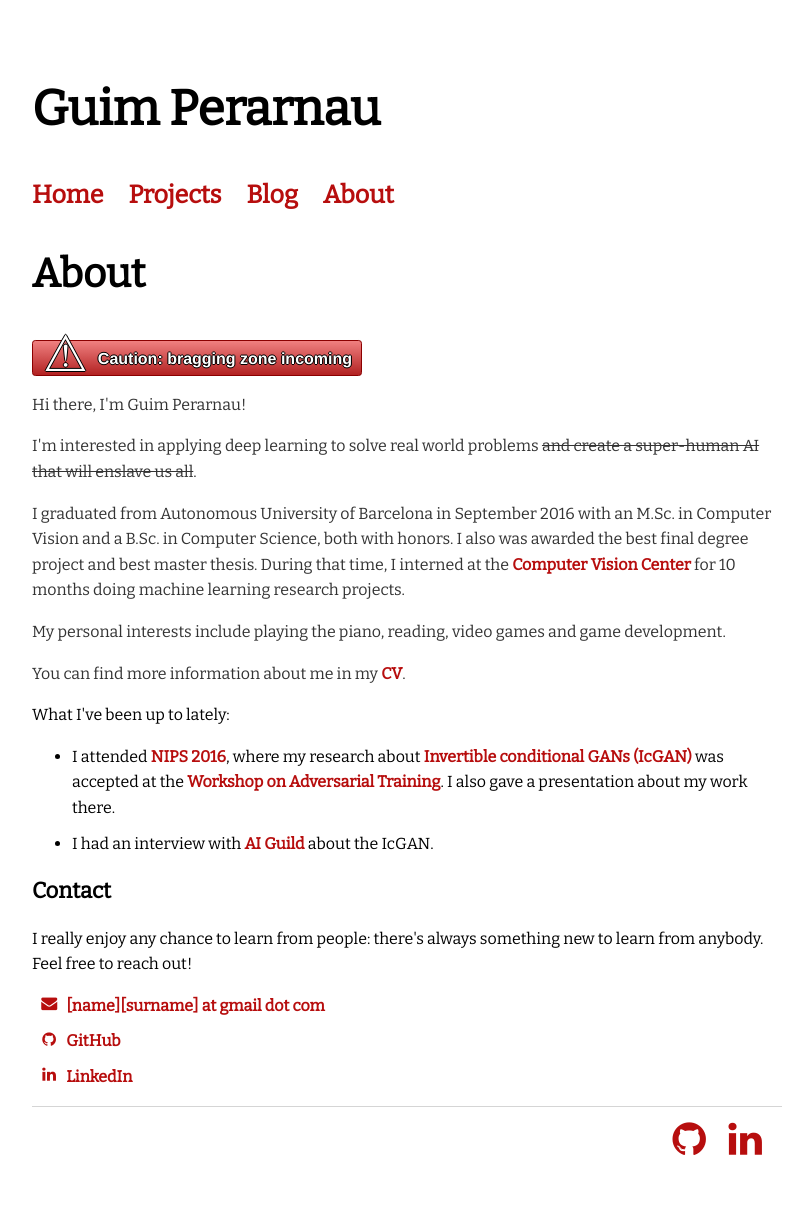
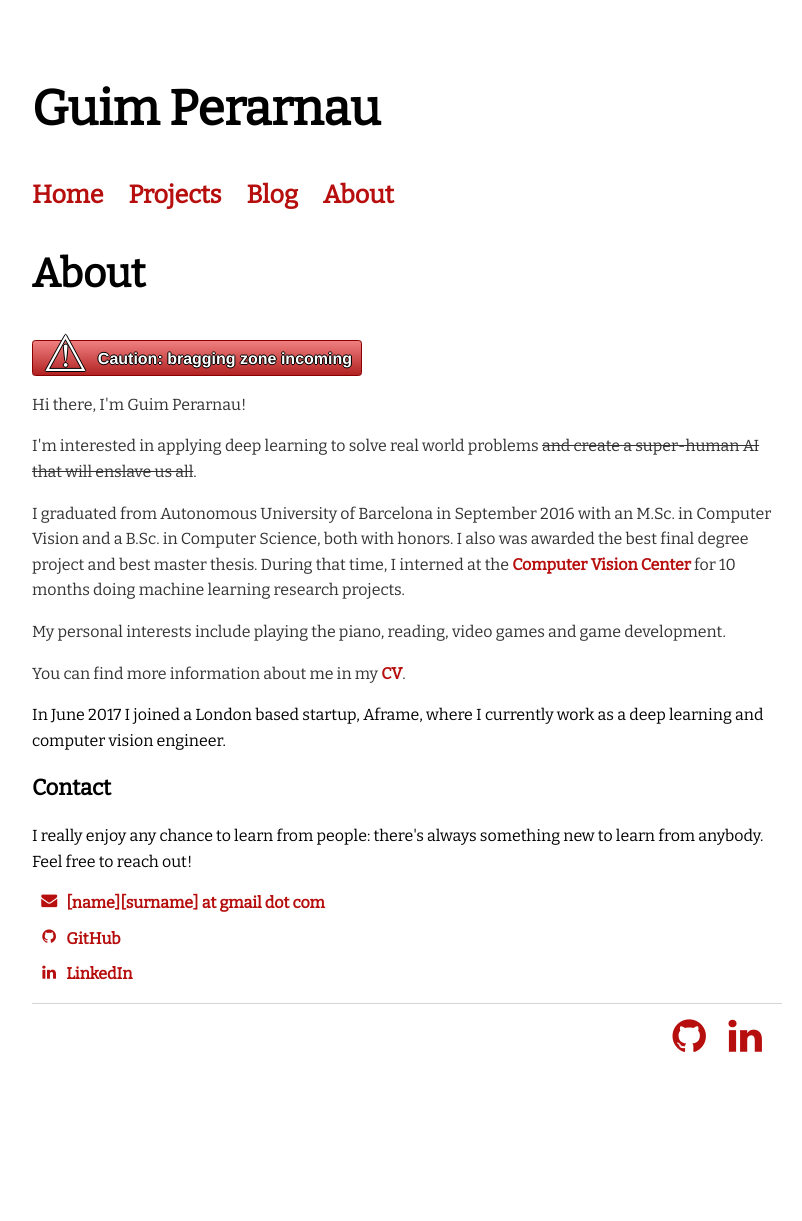
Before and after one commit to Guim3/guim3.github.io, a Jekyll site: the page built from about/index.html, in a window 1280 px wide. Shown: the whole page, without its empty margins (233-1035 px from the left). Built offline with Jekyll 4.4.1, drawn with Linux system fonts in a browser that asks for light colours; after the commit the page ends 1118 px from its top, so only the background shows below that.

Commit message:
Update about with my current position

```diff
--- a/about/index.html
+++ b/about/index.html
@@ -13,11 +13,7 @@ title: About
 	<p>My personal interests include playing the piano, reading, video games and game development.</p>
 	<p>You can find more information about me in my <a href="/about/Guim_Perarnau_Resume.pdf" target="_blank">CV</a>.</p>
 
-	What I've been up to lately:
-	<ul>
-		<li>I attended <a href="https://nips.cc/Conferences/2016">NIPS 2016</a>, where my research about <a href="../projects/#icgan"> Invertible conditional GANs (IcGAN)</a> was accepted at the <a href="https://sites.google.com/site/nips2016adversarial/">Workshop on Adversarial Training</a>. I also gave a presentation about my work there.</li>
-		<li>I had an interview with <a href="https://github.com/chadwittman/ai-guild">AI Guild</a> about the IcGAN.</li>
-	</ul>
+	In June 2017 I joined a London based startup, Aframe, where I currently work as a deep learning and computer vision engineer.
 
 	<h3>Contact</h3>
 	I really enjoy any chance to learn from people: there's always something new to learn from anybody. Feel free to reach out!
```
